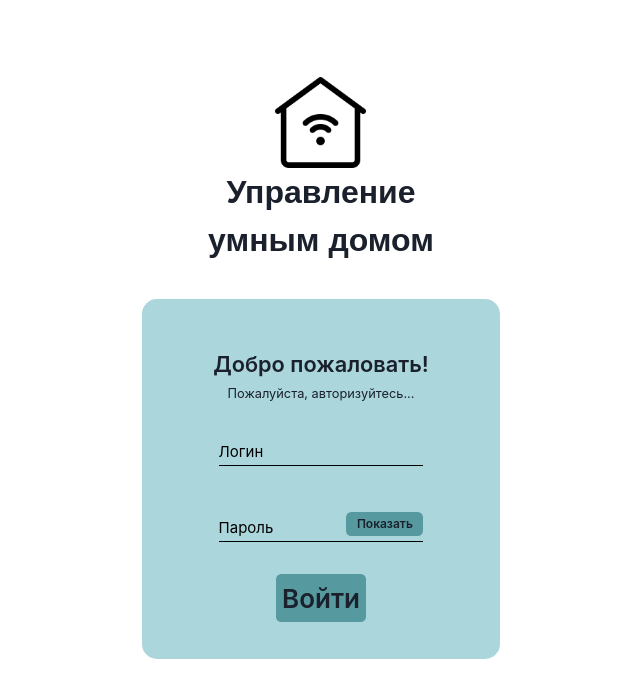
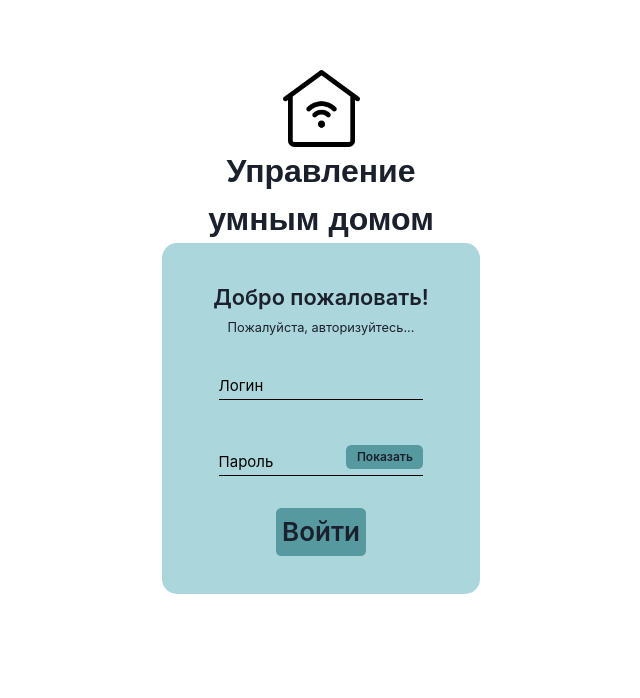
Before and after one commit to SXProjects/Frontend, a React (Create React App) app: page / in a window 1280 px wide. Shown: the top 698 px of the page, without its empty margins (319-959 px from the left). Built offline with nearby package versions, Linux system fonts and the light colour scheme.

Commit message:
Rebuild interface responsitive

```diff
--- a/src/App/Login/Login.tsx
+++ b/src/App/Login/Login.tsx
@@ -53,8 +53,8 @@ export function Login() {
 
   return (
     <Center mt={20}>
-      <Flex align="center" mt={2} flexDirection="column">
-        <Image w="6.5rem" h="6.5rem" src={logoHome} />
+      <Flex align="center" flexDirection="column">
+        <Image w="5.5rem" h="5.5rem" src={logoHome} />
         <Text
           fontFamily="sans-serif"
           fontSize="2.5vw"
@@ -66,12 +66,14 @@ export function Login() {
         </Text>
         <Box
           backgroundColor="rgba(160, 209, 214, 0.88)"
-          mt={35}
-          w="28vw"
-          h="45vh"
+          w="auto"
+          h="auto"
+          p="3vw"
+          pl="4vw"
+          pr="4vw"
           borderRadius={15}
         >
-          <Flex align="center" mt={14} flexDirection="column">
+          <Flex align="center" flexDirection="column">
             <Text fontSize="1.7vw" fontWeight="600">
               Добро пожаловать!
             </Text>
```
